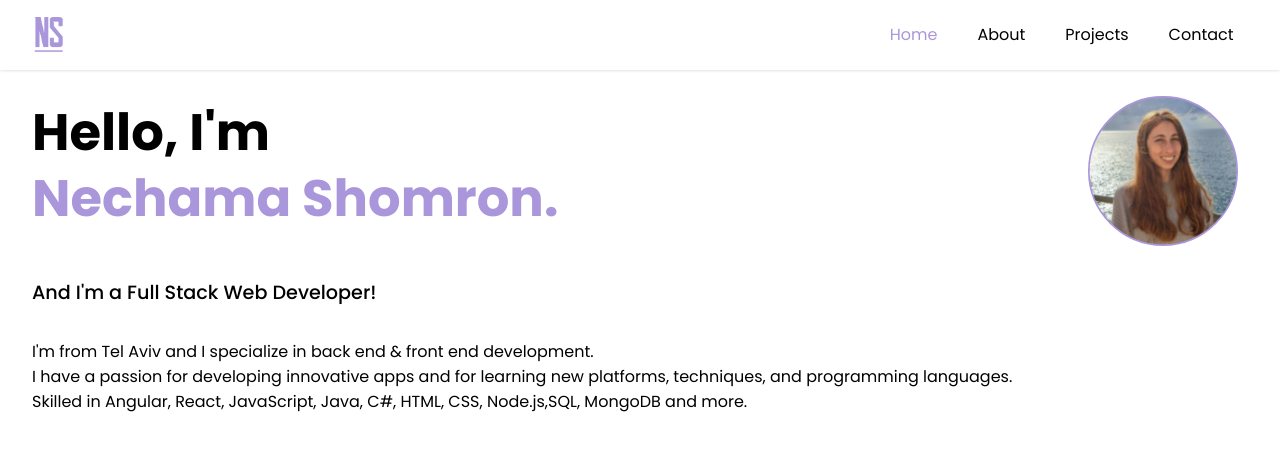
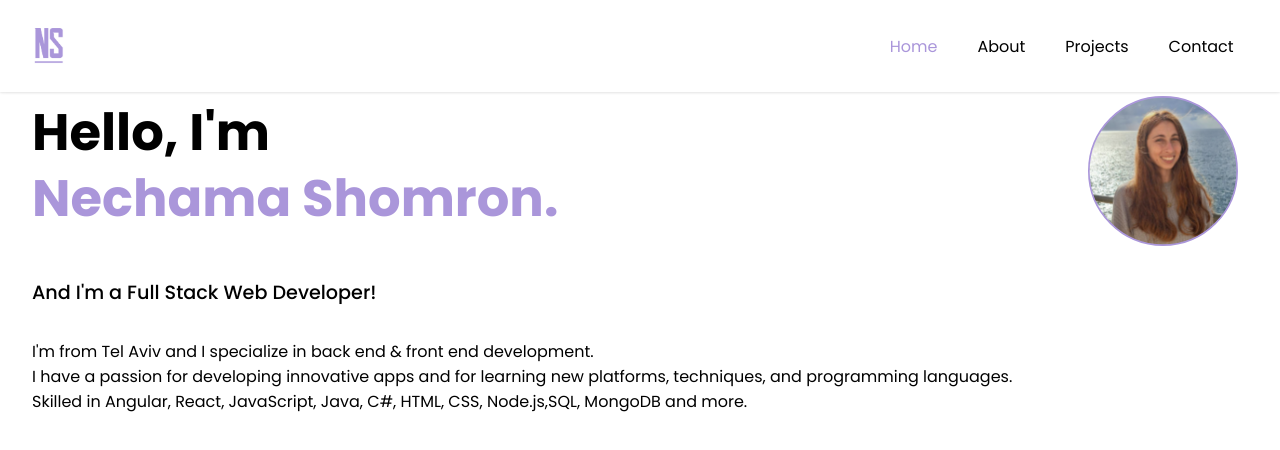
Before and after one commit to NechamaShomron/portfolio, a Next.js app: page / in a window 1280 px wide. Shown: the top 450 px of the page. Built offline with nearby package versions, Linux system fonts and the light colour scheme.

Commit message:
fixed mobile navbar sizes

```diff
--- a/components/Header/Header.module.css
+++ b/components/Header/Header.module.css
@@ -18,7 +18,7 @@
     flex-direction: column;
     background-color: #fff;
     width: 100%;
-    top: 3.35rem;
+    top: 3.5rem;
     border-radius: 10px;
     text-align: center;
     box-shadow: 0 10px 27px rgba(0, 0, 0, 0.05);
@@ -63,13 +63,11 @@
 }
 
 .navbar_item {
-    padding-right: 2.5rem;
-    margin: 1rem 0;
-
+    margin: 1.7rem 0;
 }
 
 .navbar_link {
-    font-size: 1rem;
+    font-size: 1.6rem;
     font-weight: 400;
     color: black;
     text-decoration: none;
```
